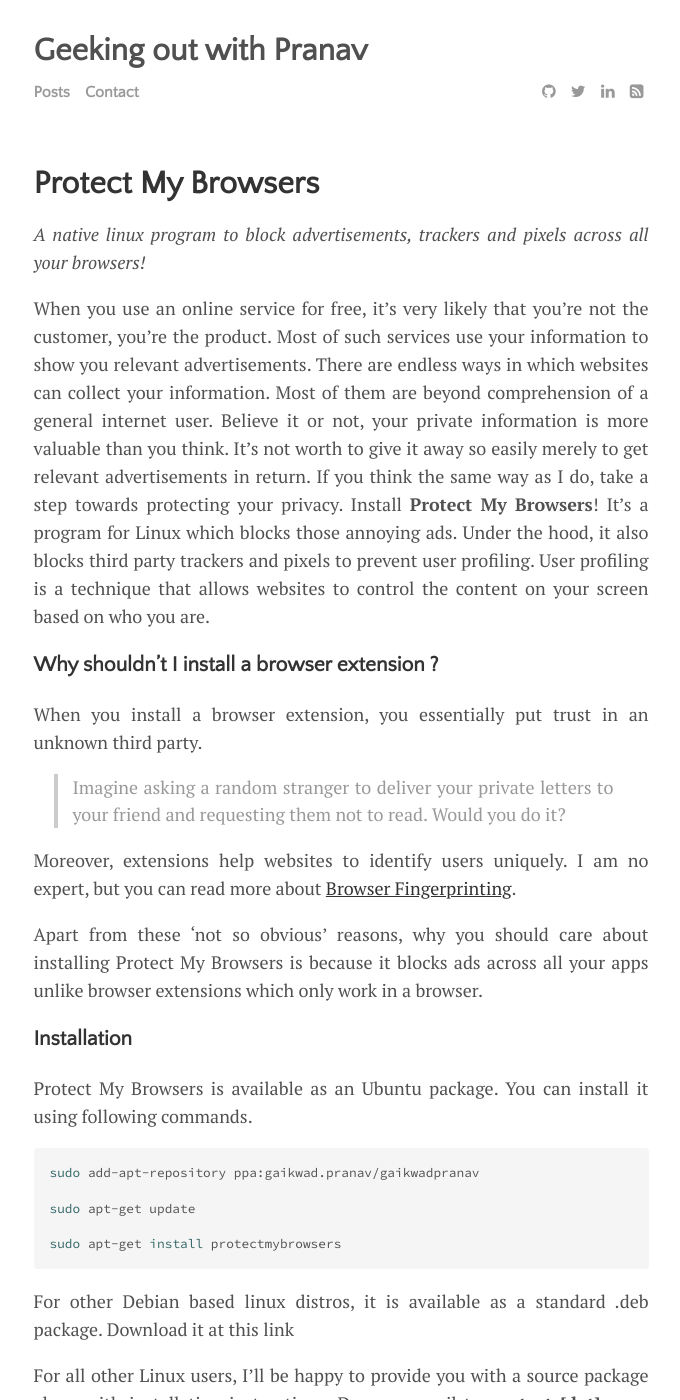
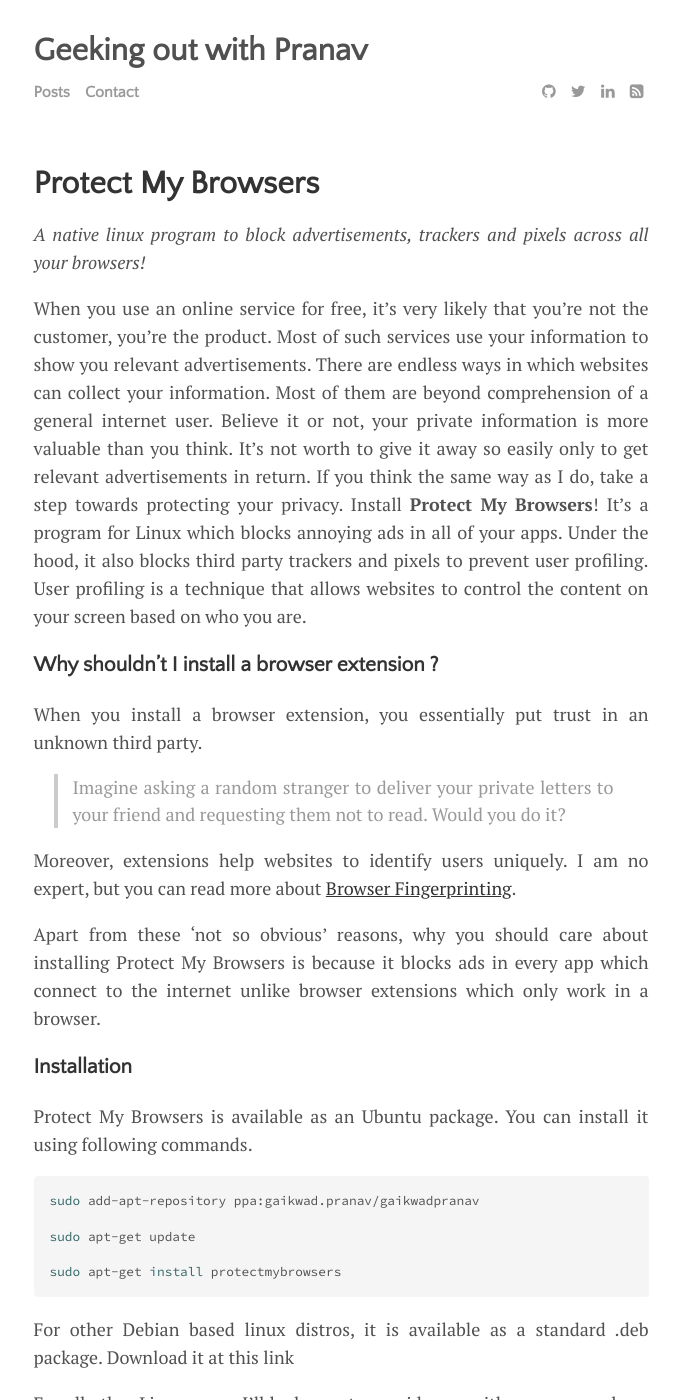
Before and after one commit to pranavgaikwad/pranavgaikwad.github.io, a Jekyll site: the page built from _posts/2018-12-20-protect-my-browsers.md, in a window 1280 px wide and 1400 px high. Shown: the whole window, without its empty margins (299-979 px from the left). Built offline with Jekyll 4.4.1, drawn with Linux system fonts in a browser that asks for light colours; comment, search, counter and statistics services are not loaded.

Commit message:
updated post

```diff
--- a/_posts/2018-12-20-protect-my-browsers.md
+++ b/_posts/2018-12-20-protect-my-browsers.md
@@ -7,7 +7,7 @@ permalink: /protect-my-browsers
 tags: [Internet Privacy, Ad Blocker]
 ---
 
-When you use an online service for free, it's very likely that you're not the customer, you're the product. Most of such services use your information to show you relevant advertisements. There are endless ways in which websites can collect your information. Most of them are beyond comprehension of a general internet user. Believe it or not, your private information is more valuable than you think. It's not worth to give it away so easily merely to get relevant advertisements in return. If you think the same way as I do, take a step towards protecting your privacy. Install **Protect My Browsers**! It's a program for Linux which blocks those annoying ads. Under the hood, it also blocks third party trackers and pixels to prevent user profiling. User profiling is a technique that allows websites to control the content on your screen based on who you are.
+When you use an online service for free, it's very likely that you're not the customer, you're the product. Most of such services use your information to show you relevant advertisements. There are endless ways in which websites can collect your information. Most of them are beyond comprehension of a general internet user. Believe it or not, your private information is more valuable than you think. It's not worth to give it away so easily only to get relevant advertisements in return. If you think the same way as I do, take a step towards protecting your privacy. Install **Protect My Browsers**! It's a program for Linux which blocks annoying ads in all of your apps. Under the hood, it also blocks third party trackers and pixels to prevent user profiling. User profiling is a technique that allows websites to control the content on your screen based on who you are.
 
 ### Why shouldn't I install a browser extension ?
 
@@ -17,7 +17,7 @@ When you install a browser extension, you essentially put trust in an unknown th
 
 Moreover, extensions help websites to identify users uniquely. I am no expert, but you can read more about [Browser Fingerprinting](https://www.eff.org/deeplinks/2018/06/gdpr-and-browser-fingerprinting-how-it-changes-game-sneakiest-web-trackers).
 
-Apart from these 'not so obvious' reasons, why you should care about installing Protect My Browsers is because it blocks ads across all your apps unlike browser extensions which only work in a browser.
+Apart from these 'not so obvious' reasons, why you should care about installing Protect My Browsers is because it blocks ads in every app which connect to the internet unlike browser extensions which only work in a browser.
 
 ### Installation
 
```
